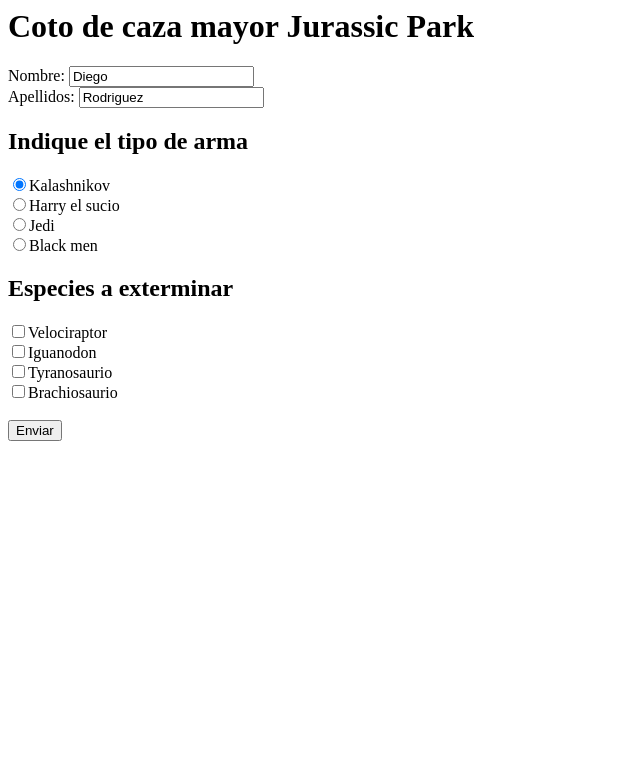
After one commit to Itadaki/EntornoServidor, a PHP site: page /T4/4_2/ej3/controlador.php in a window 1280 px wide. The commit adds this page. Shown: the top 783 px of the page, without its empty margins (0-640 px from the left). Run offline with PHP 8.4, Linux system fonts and the light colour scheme.

Commit message:
Jueves 8 Enero

```diff
--- a/T4/4.4/EJEMPLO/recuerdame/recuerdame.php
+++ b/T4/4.4/EJEMPLO/recuerdame/recuerdame.php
@@ -6,7 +6,7 @@
 } elseif (isset($_GET["accion"]) and $_GET["accion"] == "olvida") {
     olvidarInfo();
 } else {
-    visualizarPagina();
+    verFormulario();
 }
 
 function guardarInfo() {
@@ -26,7 +26,7 @@
     header("Location: recuerdame.php");
 }
 
-function visualizarPagina() {
+function verFormulario() {
     $nombre = (isset($_COOKIE["nombre"])) ? $_COOKIE["nombre"] : "";
     $localizacion = (isset($_COOKIE["localizacion"])) ? $_COOKIE["localizacion"] : "";
     if ($nombre and $localizacion) {
--- a/T4/4_2/ej1.php
+++ b/T4/4_2/ej1.php
@@ -11,7 +11,7 @@
     } elseif (isset($_GET["accion"]) and $_GET["accion"] == "olvidar") {
         olvidarInfo();
     } else {
-        visualizarPagina();
+        verFormulario();
     }
 
     function guardarInfo() {
@@ -44,7 +44,7 @@
         header('Location: ej1.php');
     }
 
-    function visualizarPagina() {
+    function verFormulario() {
         ?>
         <form method="POST" action="">
             Modelo <input type="text" name="modelo" value="" /><br>
--- /dev/null
+++ b/T4/4_2/ej3/constantes.php
@@ -0,0 +1,3 @@
+<?php
+
+define("TITULO", "Exterminando especies");
--- /dev/null
+++ b/T4/4_2/ej3/controlador.php
@@ -0,0 +1,85 @@
+<?php
+
+include("constantes.php");
+
+if (isset($_POST["enviar"])) {
+    guardarInfo();
+} elseif (isset($_GET["accion"]) and $_GET["accion"] == "olvidar") {
+    olvidarInfo();
+} elseif (isset($_COOKIE['arma'])) {
+    verDatos();
+} else {
+    verFormulario();
+}
+
+function guardarInfo() {
+    $nombre = $_POST['nombre'];
+    $apellidos = $_POST['apellidos'];
+    $arma = $_POST['arma'];
+    if (isset($_POST["especies"])) {
+        foreach ($_POST["especies"] as $key => $value) {
+            setcookie("especies[$key]", $value, $t_expiracion);
+        }
+    }
+    $t_expiracion = time() + 600;
+
+    setcookie('nombre', $nombre, $t_expiracion);
+    setcookie('apellidos', $apellidos, $t_expiracion);
+    setcookie('arma', $arma, $t_expiracion);
+    header('Location: controlador.php');
+}
+
+function olvidarInfo() {
+    setcookie('nombre', '', -1);
+    setcookie('apellidos', '', -1);
+    setcookie('arma', '', -1);
+    if (isset($_COOKIE["especies"])) {
+        foreach ($_COOKIE["especies"] as $key => $value) {
+            setcookie("especies[$key]", '', -1);
+        }
+    }
+    header('Location: controlador.php');
+}
+
+function verFormulario() {
+    $datos = array(
+        "datos" => file_get_contents('plantillas/formulario.html'),
+        "titulo" => TITULO
+    );
+    $plantilla = 'plantillas/plantilla.html';
+    $html = respuesta($datos, $plantilla);
+    print ($html);
+}
+
+function verDatos() {
+    $nombre = $_COOKIE['nombre'];
+    $apellidos = $_COOKIE['apellidos'];
+    $arma = $_COOKIE['arma'];
+    $nom_especies = '';
+    if (isset($_COOKIE["especies"])) {
+        foreach ($_COOKIE["especies"] as $key => $value) {
+            $nom_especies .= "$value ";
+        }
+    }
+    $especies = "Hola $nombre $apellidos.<br>Tomamos nota del arma $arma.<br>";
+    if (isset($_COOKIE["especies"])){
+        $especies .= "Y de las especies $nom_especies.<br>";
+    }
+    $datos = array(
+        "datos" => $especies . "<a href='?accion=olvidar'>olvidar info</a>",
+        "titulo" => TITULO
+    );
+    $plantilla = 'plantillas/plantilla.html';
+    $html = respuesta($datos, $plantilla);
+    print ($html);
+}
+
+function respuesta($datos, $plantilla) {
+    $file = $plantilla;
+    $html = file_get_contents($file);
+    foreach ($datos as $key => $dato) {
+        $cadena = '{' . $key . '}';
+        $html = str_replace($cadena, $dato, $html);
+    }
+    return($html);
+}
--- /dev/null
+++ b/T4/4_2/ej3/plantillas/formulario.html
@@ -0,0 +1,18 @@
+<form method="POST" action="">
+    Nombre: <input type="text" name="nombre" value="Diego" required/><br>
+    Apellidos: <input type="text" name="apellidos" value="Rodriguez" required/><br>
+
+    <h2>Indique el tipo de arma</h2>
+    <input type="radio" name="arma" value="Kalashnikov" checked="checked" />Kalashnikov<br>
+    <input type="radio" name="arma" value="Harry el sucio" />Harry el sucio<br>
+    <input type="radio" name="arma" value="Jedi" />Jedi<br>
+    <input type="radio" name="arma" value="Black men" />Black men<br>
+
+    <h2>Especies a exterminar</h2>
+    <input type="checkbox" name="especies['Velociraptor']" value="Velociraptor" />Velociraptor<br>
+    <input type="checkbox" name="especies['Iguanodon']" value="Iguanodon" />Iguanodon<br>
+    <input type="checkbox" name="especies['Tyranosaurio']" value="Tyranosaurio" />Tyranosaurio<br>
+    <input type="checkbox" name="especies['Brachiosaurio']" value="Brachiosaurio" />Brachiosaurio<br>
+    <br>
+    <input type="submit" value="Enviar" name="enviar"/>
+</form>
--- /dev/null
+++ b/T4/4_2/ej3/plantillas/plantilla.html
@@ -0,0 +1,10 @@
+</html>
+<head>
+    <title>{titulo}</title>
+    <meta charset="UTF-8">
+</head>
+<body>
+    <h1>Coto de caza mayor Jurassic Park</h1>
+    {datos}
+</body>
+</html>
```
Also changed, not shown: FORM.html (+3 -5 lines).
